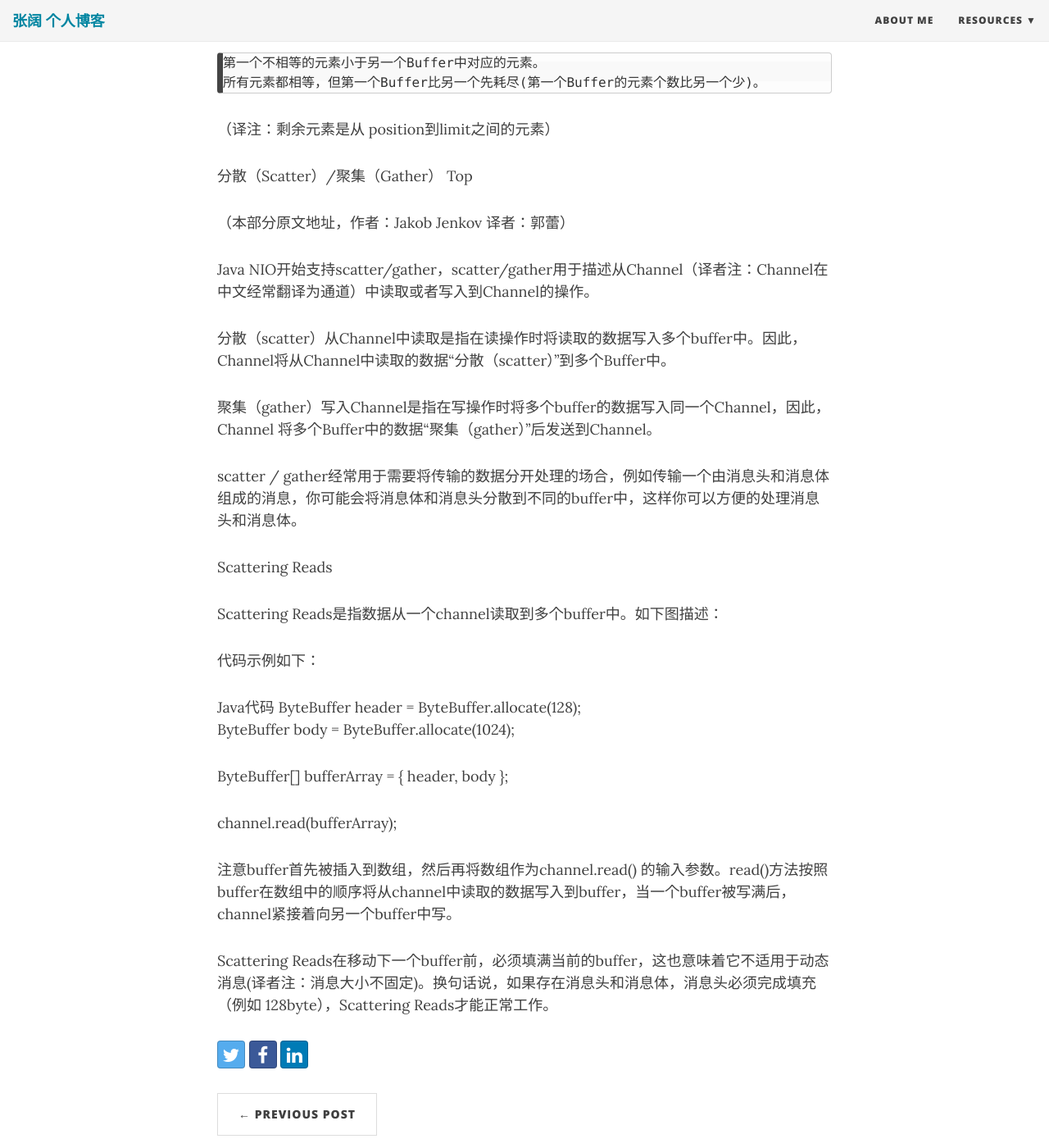
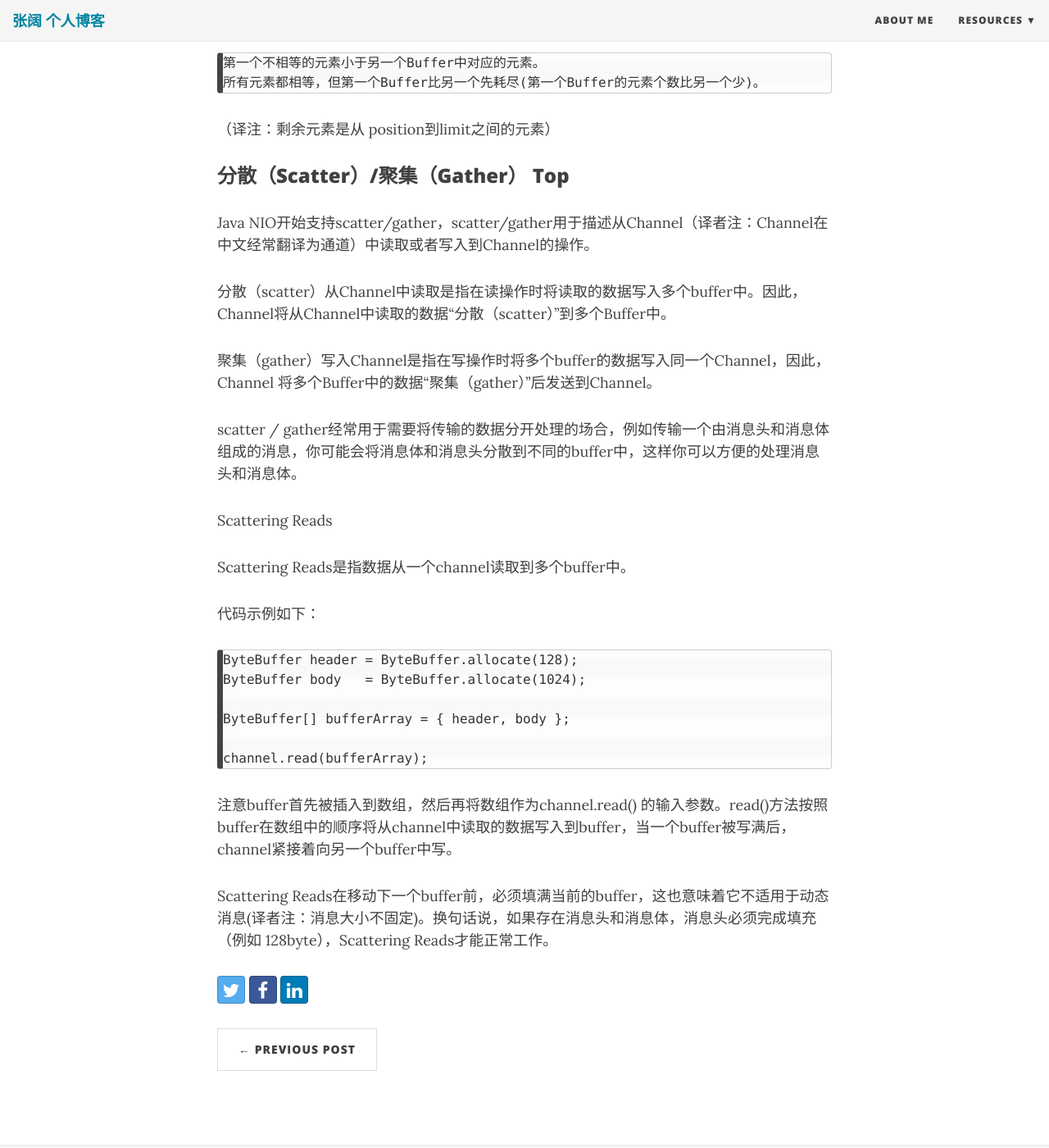
Before and after one commit to buoooou/blog.github.io, a Jekyll site: the page built from _posts/2017-09-01-nio.md, in a window 1280 px wide and 1400 px high, scrolled down 7480 px. Shown: the whole window at 82% size. Built offline with Jekyll 4.4.1, drawn with Linux system fonts in a browser that asks for light colours; nearby versions of some CDN libraries.

Commit message:
Update 2017-09-01-nio.md

```diff
--- a/_posts/2017-09-01-nio.md
+++ b/_posts/2017-09-01-nio.md
@@ -239,10 +239,8 @@ compareTo()方法比较两个Buffer的剩余元素(byte、char等)， 如果满
 
 （译注：剩余元素是从 position到limit之间的元素）
 
-分散（Scatter）/聚集（Gather） Top
+### 分散（Scatter）/聚集（Gather） Top
 
-
-（本部分原文地址，作者：Jakob Jenkov   译者：郭蕾）
 
 Java NIO开始支持scatter/gather，scatter/gather用于描述从Channel（译者注：Channel在中文经常翻译为通道）中读取或者写入到Channel的操作。
 
@@ -254,21 +252,16 @@ scatter / gather经常用于需要将传输的数据分开处理的场合，例
 
 Scattering Reads
 
-Scattering Reads是指数据从一个channel读取到多个buffer中。如下图描述：
-
-
-
+Scattering Reads是指数据从一个channel读取到多个buffer中。
 
 代码示例如下：
 
-Java代码
-ByteBuffer header = ByteBuffer.allocate(128);
-ByteBuffer body   = ByteBuffer.allocate(1024);
+    ByteBuffer header = ByteBuffer.allocate(128);
+    ByteBuffer body   = ByteBuffer.allocate(1024);
 
-ByteBuffer[] bufferArray = { header, body };
+    ByteBuffer[] bufferArray = { header, body };
 
-channel.read(bufferArray);
-
+    channel.read(bufferArray);
 
 注意buffer首先被插入到数组，然后再将数组作为channel.read() 的输入参数。read()方法按照buffer在数组中的顺序将从channel中读取的数据写入到buffer，当一个buffer被写满后，channel紧接着向另一个buffer中写。
 
```
